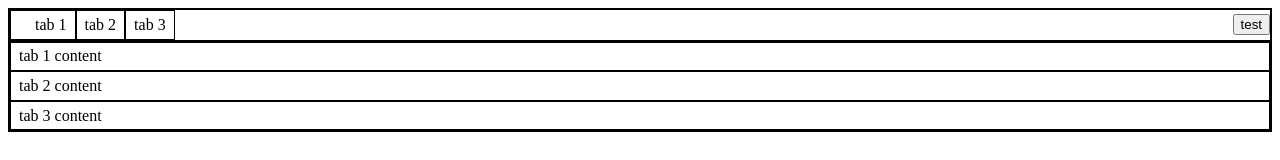
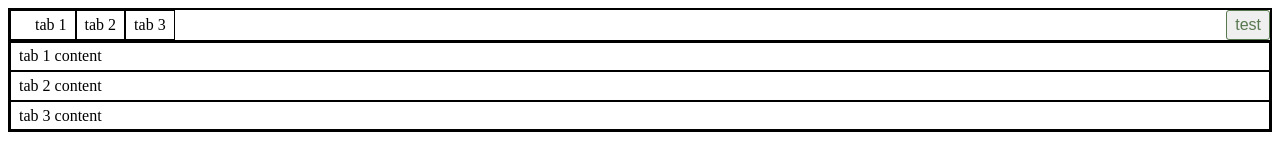
Before and after one commit to mokunshao/vigour, a Vue app: page / in a window 1280 px wide. Shown: the top 160 px of the page. Built offline with nearby package versions, Linux system fonts and the light colour scheme.

Commit message:
Update App.vue

```diff
--- a/src/App.vue
+++ b/src/App.vue
@@ -146,7 +146,7 @@
       <vigour-tabs :selected.sync="tab" direction="horizontal">
         <vigour-tabs-head>
           <template v-slot:actions>
-            <button>test</button>
+            <vigour-button>test</vigour-button>
           </template>
           <vigour-tabs-item name="tab1"
             ><vigour-icon name="settings" />tab 1</vigour-tabs-item
```
